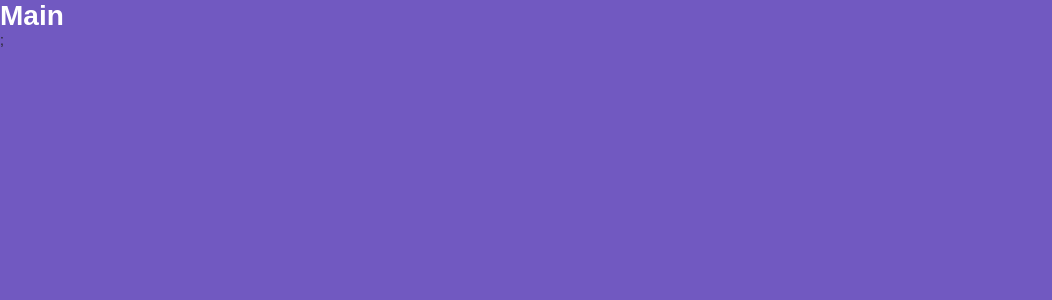
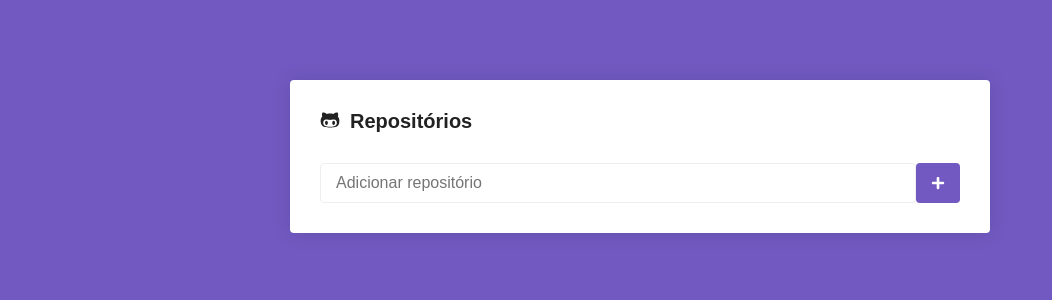
Before and after one commit to patrickmaciel/rocketseat-modulo05, a React (Create React App) app: page / in a window 1280 px wide. Shown: the top 300 px of the page, without its empty margins (0-1052 px from the left). Built offline with nearby package versions, Linux system fonts and the light colour scheme.

Commit message:
estilizando página main

```diff
--- a/package.json
+++ b/package.json
@@ -5,6 +5,7 @@
   "dependencies": {
     "react": "^16.11.0",
     "react-dom": "^16.11.0",
+    "react-icons": "^3.7.0",
     "react-router-dom": "^5.1.2",
     "react-scripts": "3.2.0",
     "styled-components": "^4.4.0"
--- a/src/pages/Main/index.js
+++ b/src/pages/Main/index.js
@@ -1,7 +1,22 @@
 import React from 'react';
+import { FaGithubAlt, FaPlus } from 'react-icons/fa';
 
-import { Title } from './styles';
+import { Container, Form, SubmitButton } from './styles';
 
 export default function Main() {
-  return <Title>Main</Title>;
+  return (
+    <Container>
+      <h1>
+        <FaGithubAlt /> Repositórios
+      </h1>
+
+      <Form onSubmit={() => {}}>
+        <input type="text" placeholder="Adicionar repositório" />
+
+        <SubmitButton disabled>
+          <FaPlus color="#fff" size={14} />
+        </SubmitButton>
+      </Form>
+    </Container>
+  );
 }
--- a/src/pages/Main/styles.js
+++ b/src/pages/Main/styles.js
@@ -1,5 +1,48 @@
 import styled from 'styled-components';
 
-export const Title = styled.h1`
-  color: #fff;
+export const Container = styled.div`
+  max-width: 700px;
+  background: #fff;
+  border-radius: 4px;
+  box-shadow: 0 0 20px rgba(0, 0, 0, 0.1);
+  padding: 30px;
+  margin: 80px auto;
+
+  h1 {
+    font-size: 20px;
+    display: flex;
+    flex-direction: row;
+    align-items: row;
+
+    svg {
+      margin-right: 10px;
+    }
+  }
 `;
+
+export const Form = styled.form`
+  margin-top: 30px;
+  display: flex;
+  flex-direction: row;
+
+  input {
+    flex: 1;
+    border: 1px solid #eee;
+    padding: 10px 15px;
+    border-radius: 4px;
+    font-size: 16px;
+  }
+`;
+
+export const SubmitButton = styled.button.attrs({
+  type: 'submit',
+})`
+  background: #7159c1;
+  border: 0;
+  padding: 0 15px;
+  border-radius: 4px;
+
+  display: flex;
+  justify-content: center;
+  align-items: center;
+`;
```
Also changed, not shown: 1 other file (tests, documents, lock files or other folders).
